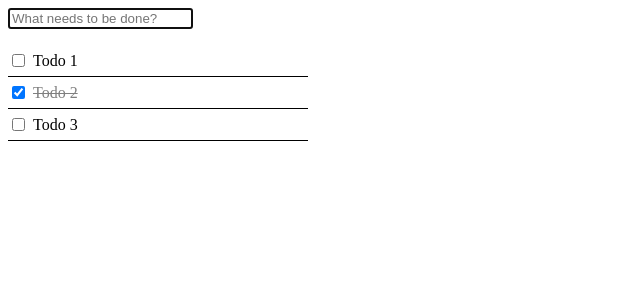
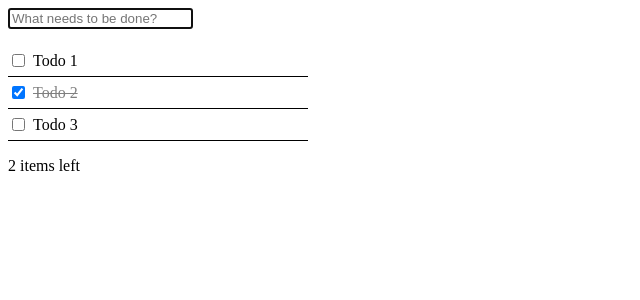
Before and after one commit to vladhaidukkk/svelte-todo-mvc, a Svelte app: page / in a window 1280 px wide. Shown: the top 300 px of the page, without its empty margins (0-640 px from the left). Built offline with nearby package versions, Linux system fonts and the light colour scheme.

Commit message:
feat: show uncompleted todos amount

```diff
--- a/src/App.svelte
+++ b/src/App.svelte
@@ -20,6 +20,8 @@
     },
   ];
   let newTodoText = '';
+
+  $: uncompletedTodos = todos.filter((todo) => !todo.completed).length;
 
   function createTodo(text: string) {
     const newTodo: TodoType = {
@@ -72,6 +74,10 @@
   {/each}
 </ul>
 
+<div>
+  <div>{uncompletedTodos} {uncompletedTodos === 1 ? 'item' : 'items'} left</div>
+</div>
+
 <style>
   .todos {
     width: 300px;
```
